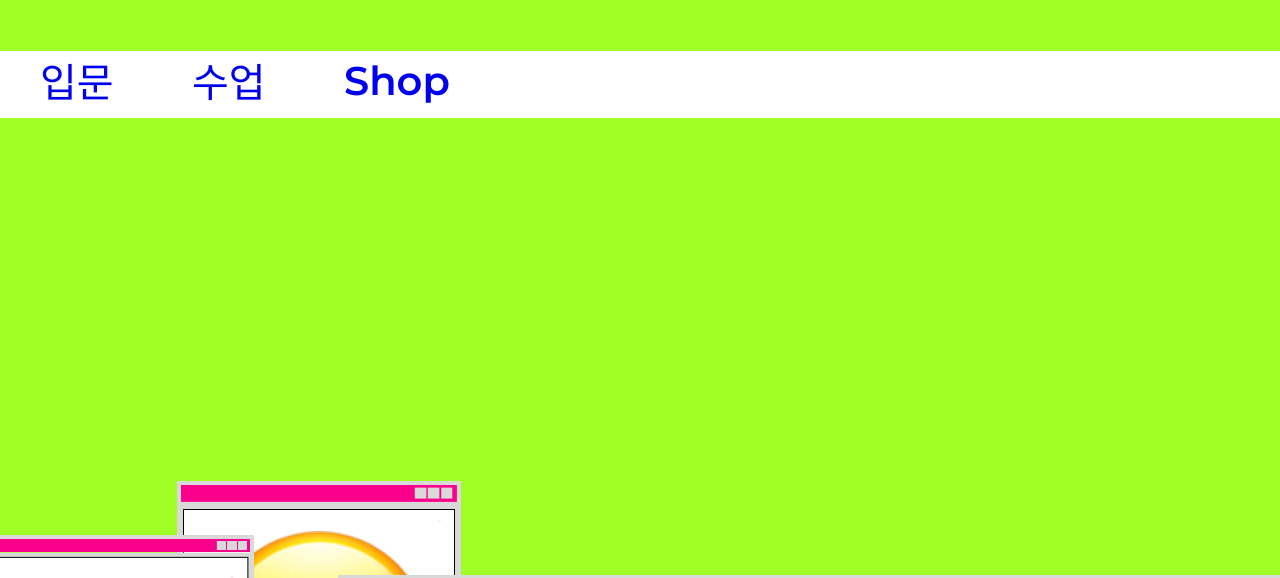
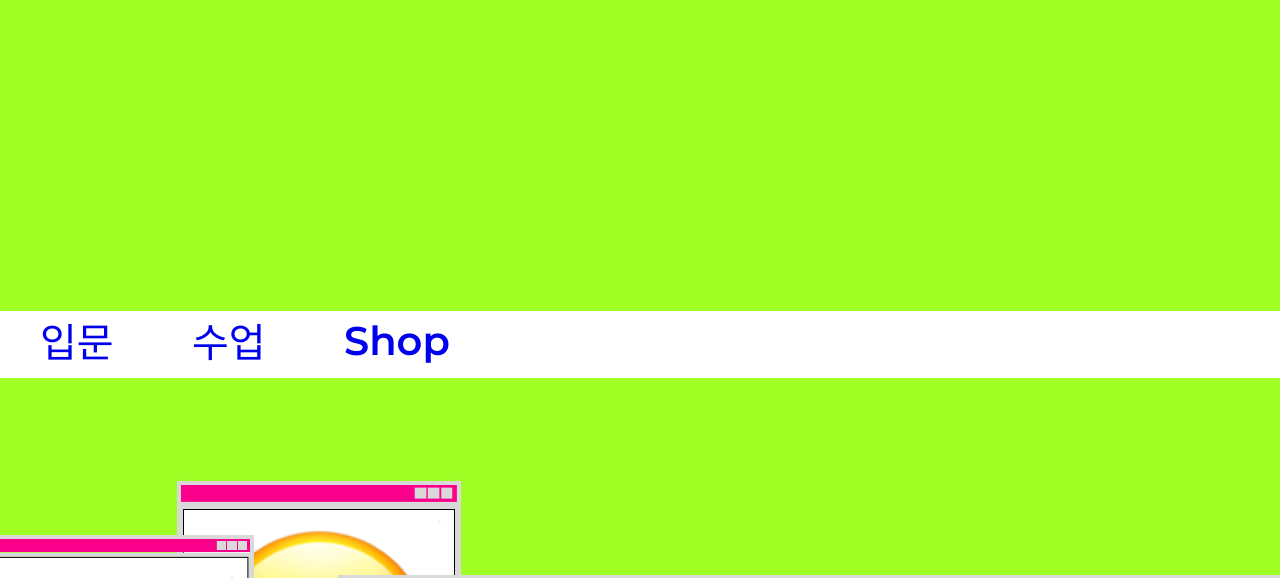
Before and after one commit to yeozin/ddukddakk, a plain HTML site: page index.html in a window 1280 px wide. Shown: the part 769-1347 px from the top of the page. Drawn offline with nearby package versions, Linux system fonts and the light colour scheme.

Commit message:
Add files via upload

```diff
--- a/style.css
+++ b/style.css
@@ -1276,7 +1276,7 @@
   position: fixed;
   width: 1734px;
   height: 67px;
-  top: 820px;
+  top: 1080px;
 }
 
 .li {
```
